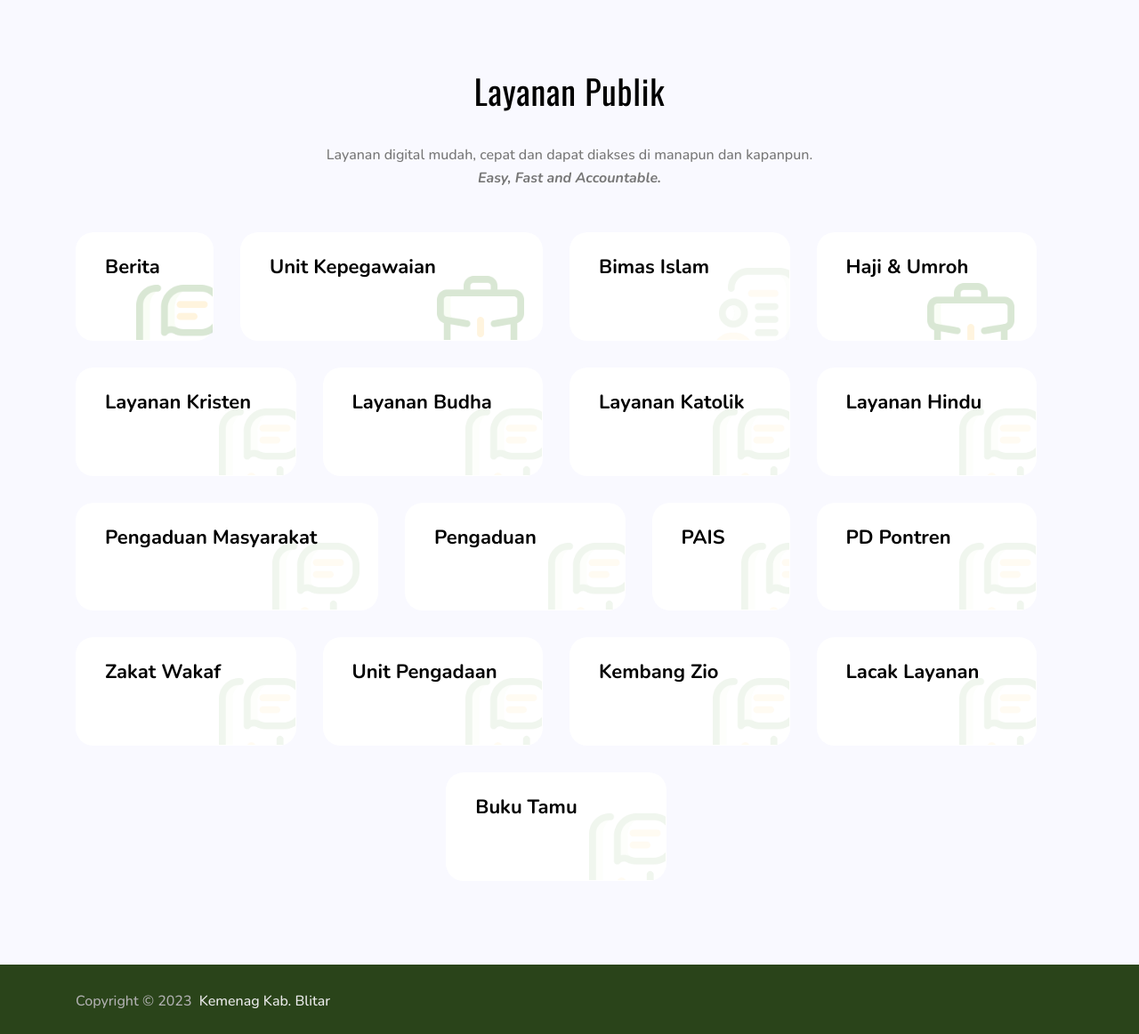
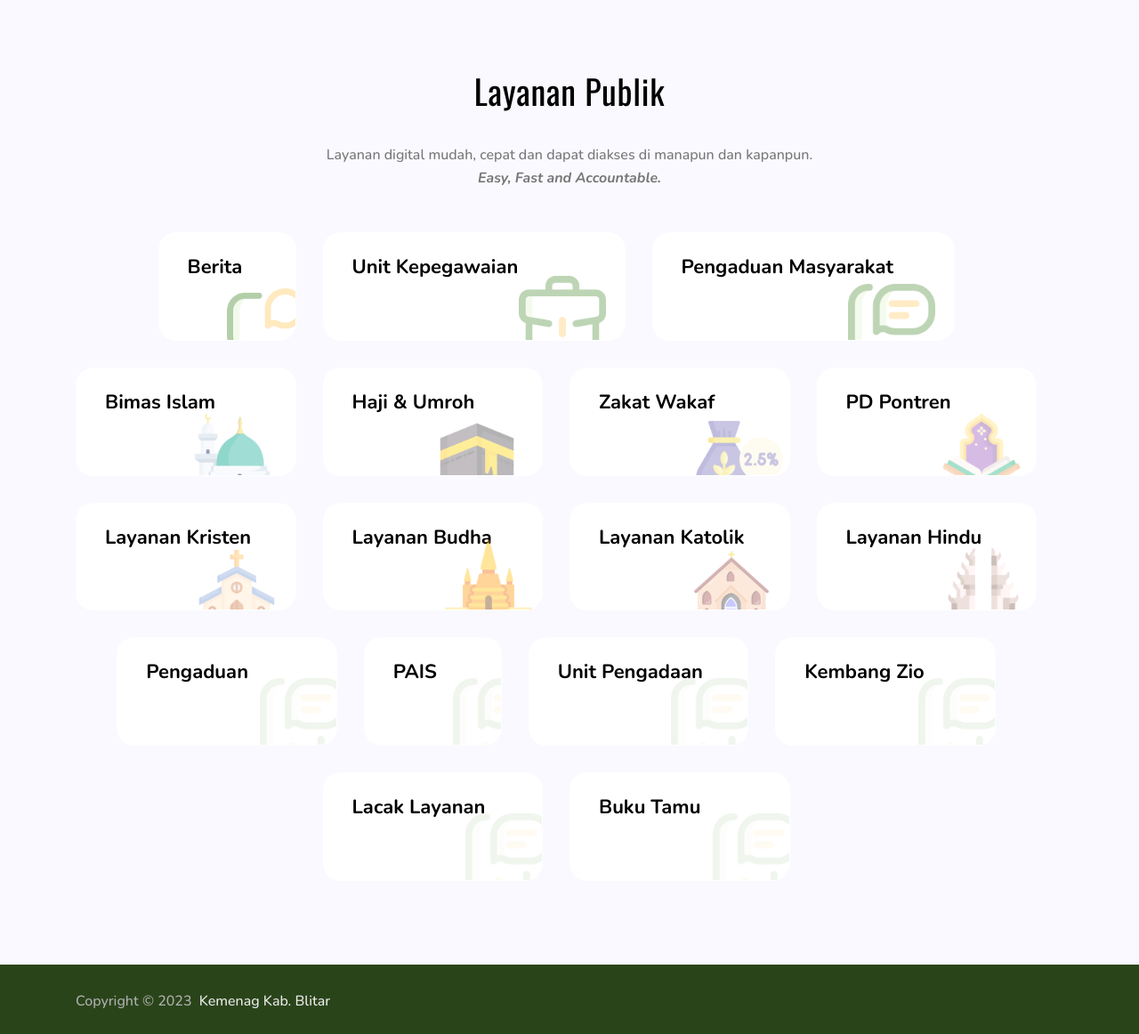
Before and after one commit to inifebriadamsyah/almasida, a PHP site: page / in a window 1280 px wide. Shown: the part 930-2092 px from the top of the page at 89% size. Run offline with PHP 8.4, Linux system fonts and the light colour scheme; some libraries are stand-ins or nearby versions; some web fonts are replaced.

Commit message:
eighth commit

```diff
--- a/css/main.css
+++ b/css/main.css
@@ -3468,7 +3468,7 @@ body.mobile-nav-active #mobile-nav-toggle {
   height: 98px;
   font-size: 9rem;
   line-height: 0;
-  opacity: .2;
+  opacity: .4;
   color: rgb(210, 210, 210);
   z-index: 0;
 }
--- a/index.html
+++ b/index.html
@@ -204,7 +204,7 @@
 						<div class="collection-box">
 							<h3 class="color1">Berita</h3>
 							<div class="iso-card">
-								<img style="right: -44%; top: 48%;" src="img/icons/icon-message.png" alt="">
+								<img style="right: -50%; top: 52%; height: 88px;" src="img/icons/icon-talk-show.png" alt="">
 							</div>
 						</div>
 					</div>
@@ -212,7 +212,15 @@
 						<div class="collection-box">
 							<h3 class="color1">Unit Kepegawaian</h3>
 							<div class="iso-card">
-								<img style="right: -65%; top: 37.5%;" src="img/icons/icon-briefcase.png" alt="">
+								<img style="opacity: 0.35; right: -65%; top: 37.5%;" src="img/icons/icon-briefcase.png" alt="">
+							</div>
+						</div>
+					</div>
+					<div class="col-lg-4 col-md-6 col-sm-6">
+						<div class="collection-box">
+							<h3 class="color1">Pengaduan Masyarakat</h3>
+							<div class="iso-card">
+								<img style="opacity: 0.35; right: -65%; top: 47.5%;" src="img/icons/icon-message.png" alt="">
 							</div>
 						</div>
 					</div>
@@ -220,7 +228,7 @@
 						<div class="collection-box">
 							<h3 class="color1">Bimas Islam</h3>
 							<div class="iso-card">
-								<img style="opacity: 0.075; right: -65%; top: 32.5%;" src="img/icons/icon-form.png" alt="">
+								<img style="opacity: 0.5; right: -52%; top: 30.5%;" src="img/icons/nabawi-mosque.png" alt="">
 							</div>
 						</div>
 
@@ -229,7 +237,23 @@
 						<div class="collection-box">
 							<h3 class="color1">Haji & Umroh</h3>
 							<div class="iso-card">
-								<img src="img/icons/icon-briefcase.png" alt="">
+								<img src="img/icons/kaaba.png" alt="">
+							</div>
+						</div>
+					</div>
+					<div class="col-lg-3 col-md-6 col-sm-6">
+						<div class="collection-box">
+							<h3 class="color1">Zakat Wakaf</h3>
+							<div class="iso-card">
+								<img style="opacity: 0.5; right: -57.5%;" src="img/icons/zakat.png" alt="">
+							</div>
+						</div>
+					</div>
+					<div class="col-lg-3 col-md-6 col-sm-6">
+						<div class="collection-box">
+							<h3 class="color1">PD Pontren</h3>
+							<div class="iso-card">
+								<img style="opacity: 0.4; right: -55%; top: 42.5%;" src="img/icons/ponpes.png" alt="">
 							</div>
 						</div>
 					</div>
@@ -237,7 +261,7 @@
 						<div class="collection-box">
 							<h3 class="color1">Layanan Kristen</h3>
 							<div class="iso-card">
-								<img style="opacity: 0.08; right: -65%; top: 37.5%;" src="img/icons/icon-message.png" alt="">
+								<img style="opacity: 0.4; right: -55.5%; height: 88px;" src="img/icons/church.png" alt="">
 							</div>
 						</div>
 					</div>
@@ -245,7 +269,7 @@
 						<div class="collection-box">
 							<h3 class="color1">Layanan Budha</h3>
 							<div class="iso-card">
-								<img style="opacity: 0.08; right: -65%; top: 37.5%;" src="img/icons/icon-message.png" alt="">
+								<img style="right: -55.5%; top: 35%;" src="img/icons/buddha-temple.png" alt="">
 							</div>
 						</div>
 					</div>
@@ -253,7 +277,7 @@
 						<div class="collection-box">
 							<h3 class="color1">Layanan Katolik</h3>
 							<div class="iso-card">
-								<img style="opacity: 0.08; right: -65%; top: 37.5%;" src="img/icons/icon-message.png" alt="">
+								<img style="opacity: 0.4; right: -55.5%; height: 90px;" src="img/icons/church-2.png" alt="">
 							</div>
 						</div>
 					</div>
@@ -261,18 +285,11 @@
 						<div class="collection-box">
 							<h3 class="color1">Layanan Hindu</h3>
 							<div class="iso-card">
-								<img style="opacity: 0.08; right: -65%; top: 37.5%;" src="img/icons/icon-message.png" alt="">
+								<img style="opacity: 1; right: -57.5%; top: 42.5%; height: 90px;" src="img/icons/hindu-temple.png" alt="">
 							</div>
 						</div>
 					</div>
-					<div class="col-lg-4 col-md-6 col-sm-6">
-						<div class="collection-box">
-							<h3 class="color1">Pengaduan Masyarakat</h3>
-							<div class="iso-card">
-								<img style="opacity: 0.08; right: -65%; top: 37.5%;" src="img/icons/icon-message.png" alt="">
-							</div>
-						</div>
-					</div>
+
 					<div class="col-lg-3 col-md-6 col-sm-6">
 						<div class="collection-box">
 							<h3 class="color1">Pengaduan</h3>
@@ -289,22 +306,8 @@
 							</div>
 						</div>
 					</div>
-					<div class="col-lg-3 col-md-6 col-sm-6">
-						<div class="collection-box">
-							<h3 class="color1">PD Pontren</h3>
-							<div class="iso-card">
-								<img style="opacity: 0.08; right: -65%; top: 37.5%;" src="img/icons/icon-message.png" alt="">
-							</div>
-						</div>
-					</div>
-					<div class="col-lg-3 col-md-6 col-sm-6">
-						<div class="collection-box">
-							<h3 class="color1">Zakat Wakaf</h3>
-							<div class="iso-card">
-								<img style="opacity: 0.08; right: -65%; top: 37.5%;" src="img/icons/icon-message.png" alt="">
-							</div>
-						</div>
-					</div>
+
+
 					<div class="col-lg-3 col-md-6 col-sm-6">
 						<div class="collection-box">
 							<h3 class="color1">Unit Pengadaan</h3>
```
Also changed, not shown: img/icons/buddha-temple.png (added), img/icons/church-2.png (added), img/icons/church.png (added), img/icons/hindu-temple.png (added), img/icons/kaaba.png (added), img/icons/nabawi-mosque.png (added), img/icons/ponpes.png (added), img/icons/zakat.png (added).
